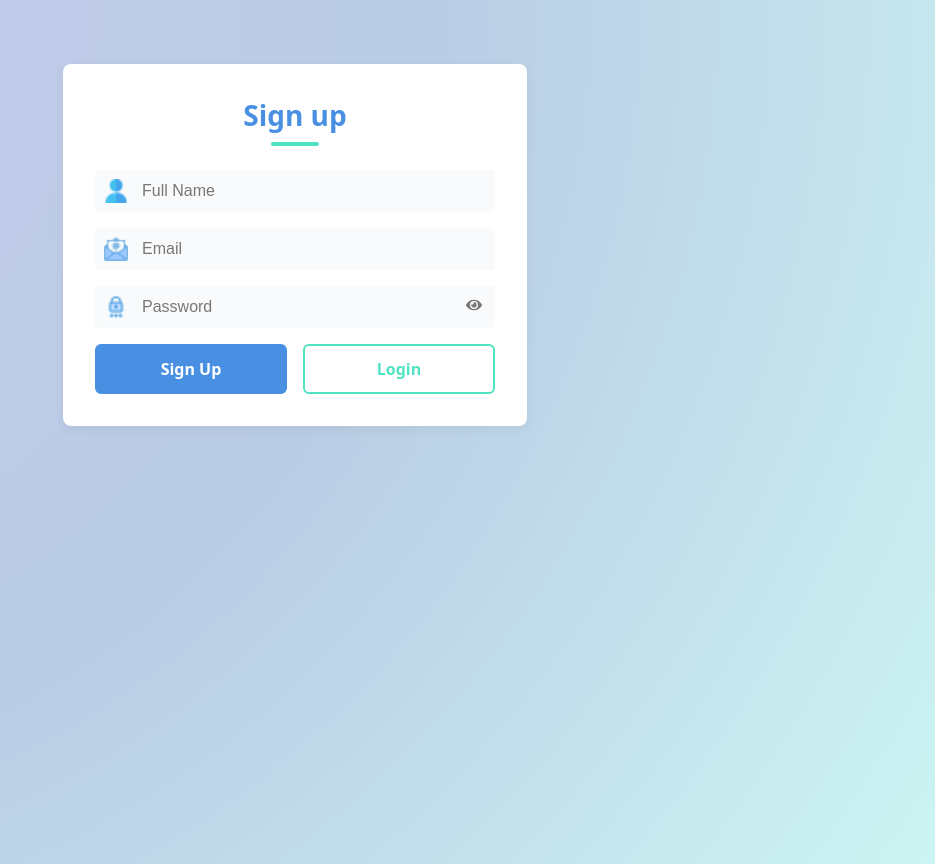
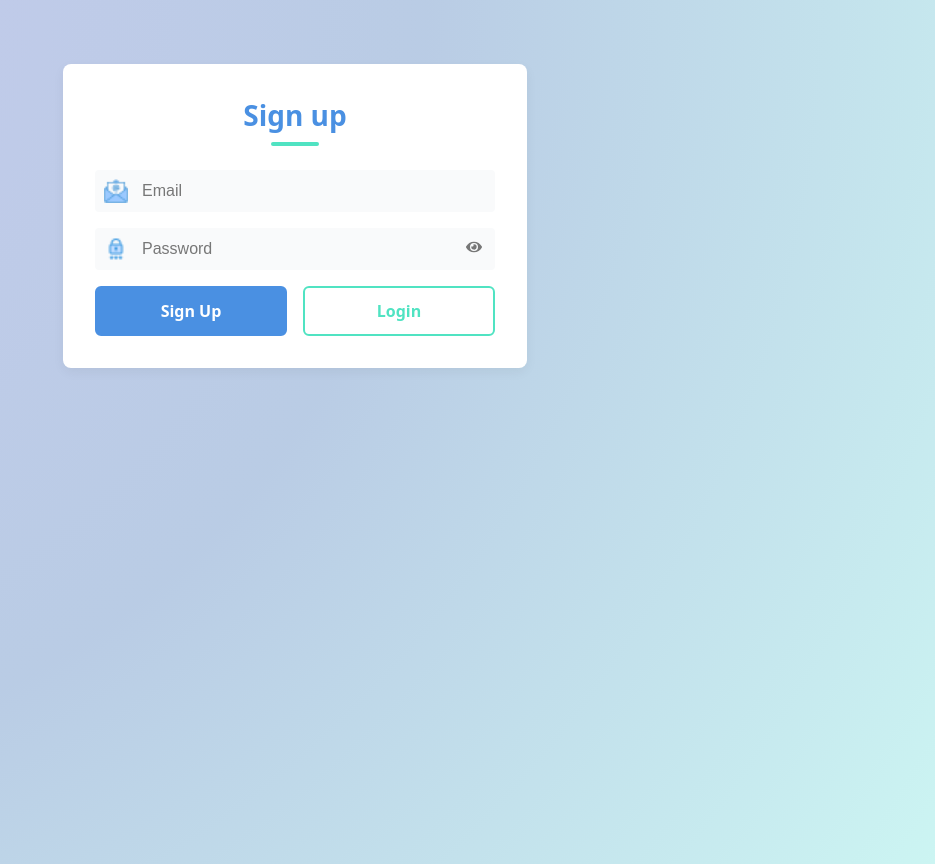
Before and after one commit to nthPerson/COMP-380_Group_Project, a React (Create React App) app in the folder frontend/login-signup/: page /signup in a window 1280 px wide. Shown: the whole page, without its empty margins (345-1280 px from the left). Built offline with nearby package versions, Linux system fonts and the light colour scheme.

Commit message:
Add password validator UI and logic

```diff
--- a/frontend/login-signup/src/Components/LoginSignup/LoginSignup.jsx
+++ b/frontend/login-signup/src/Components/LoginSignup/LoginSignup.jsx
@@ -76,19 +76,7 @@ export default function LoginSignup() {
 
       {/* Inputs */}
       <div className="inputs">
-        {/* Full Name Input */}
-        <div className={`input ${fullNameError ? 'error' : ''}`}>
-          <img src={user_icon} alt="User icon" /> {/* Image for user icon */}
-          <input
-            type="text"
-            placeholder="Full Name" // Grey placeholder text when field is empty
-            value={fullName}  // Comes from the React state variable 'fullName'
-            onChange={(e) => {  // When user types, this function runs
-              setFullName(e.target.value);  // Update 'fullName' state to match what the user typed
-              if (fullNameError) setFullNameError(false);  // Clear specific error once user starts typing
-            }}
-          />
-        </div>
+
         {/* Show error message under Full Name if empty */}
         {fullNameError && (
           <p className="field-error">Please enter a value for Full Name.</p>
```
Also changed, not shown: 1 other file (tests, documents, lock files or other folders).
